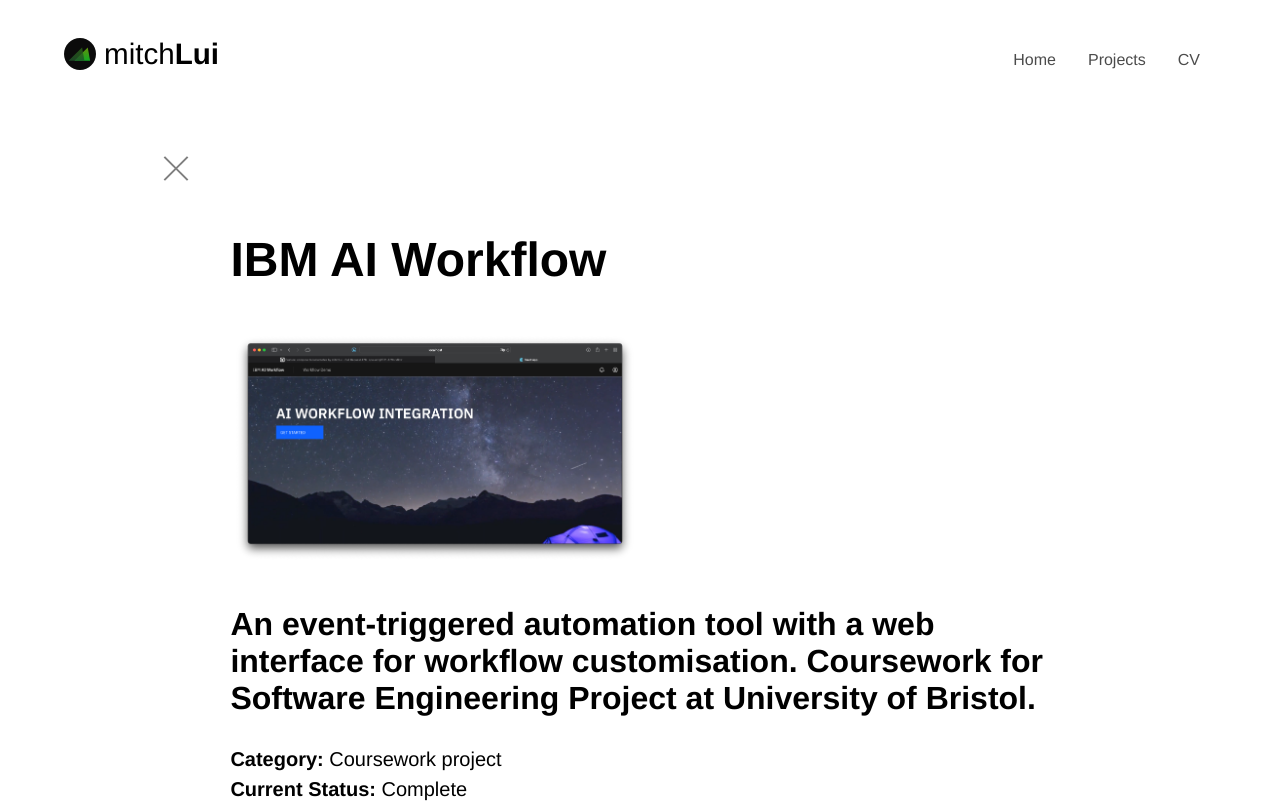
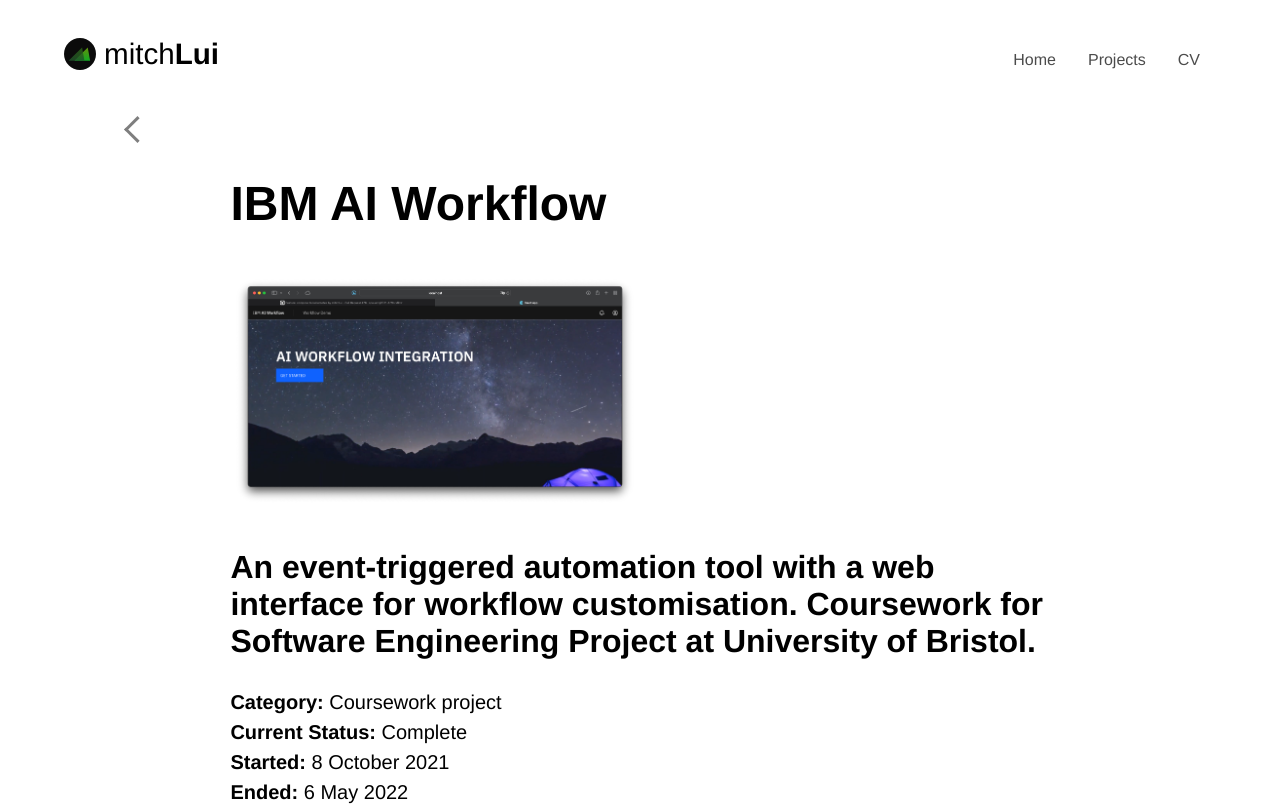
Before and after one commit to mitchLui/website, a React (Create React App) app in the folder client/: page /projects/ai-workflow in a window 1280 px wide. Shown: the top 806 px of the page. Built offline with nearby package versions, Linux system fonts and the light colour scheme.

Commit message:
added arrow

```diff
--- /dev/null
+++ b/client/src/components/Arrow/Arrow.js
@@ -0,0 +1,7 @@
+import React from "react";
+import "./arrow.css";
+
+export const Arrow = () =>
+    <div className={"goback-container"}>
+        <div className={"arrow"}/>
+    </div>
--- /dev/null
+++ b/client/src/components/Arrow/arrow.css
@@ -0,0 +1,34 @@
+.arrow{
+  border: solid white;
+  border-width: 0 3px 3px 0;
+  display: inline-block;
+  transform: rotate(135deg);
+  opacity: 0.5;
+  width: 16px;
+  height: 16px;
+  transition: opacity 0.2s ease-in-out;
+}
+
+.arrow:hover{
+  opacity: 1;
+}
+
+@media (prefers-color-scheme: dark) {
+  .arrow{
+    border: solid white;
+    border-width: 0 3px 3px 0;
+  }
+}
+
+@media (prefers-color-scheme: light) {
+  .arrow{
+    border: solid black;
+    border-width: 0 3px 3px 0;
+  }
+}
+
+@media screen and (max-width: 768px) {
+  .goback-container{
+    padding: 1rem 0 0 1rem;
+  }
+}
--- a/client/src/components/Button/Button.js
+++ b/client/src/components/Button/Button.js
@@ -1,5 +1,6 @@
 import React from "react";
 import { Link } from "react-router-dom";
+import { Arrow } from "../Arrow/Arrow";
 import { Cross } from "../Cross/Cross";
 import "./button.css";
 
@@ -15,6 +16,9 @@ export const LinkFunctionButton = ({to, text, onClick}) =>
 export const ModalCloseButton = ({onClick, to}) =>
     <Link onClick={onClick} to={to} className={"modal"}><Cross/></Link>
 
+export const GoBackButton = ({onClick, to}) =>
+    <Link onClick={onClick} to={to} className={"modal"}><Arrow/></Link>
+
 export const ContactButton = ({icon, href, alt, text}) =>
     <a className={"button contact"} href={href} target={"_blank"} rel={"noreferrer"}>
         <div className={"contact-icon"}>
--- a/client/src/components/Projects/projects.css
+++ b/client/src/components/Projects/projects.css
@@ -94,6 +94,6 @@
 @media (prefers-color-scheme: dark) {
     .project {
         color: #ffffff;
-        background-color: #131313;
+        background-color: #111111;
     }
 }
--- a/client/src/pages/ProjectPages/ProjectModalPage.js
+++ b/client/src/pages/ProjectPages/ProjectModalPage.js
@@ -1,8 +1,7 @@
 import { React, useEffect } from "react";
 import { useParams, Navigate } from "react-router";
-import { Button } from "../../components/Button/Button";
+import { Button, GoBackButton } from "../../components/Button/Button";
 import { projects } from "../../data/projects";
-import { ModalCloseButton } from "../../components/Button/Button";
 import "./projectmodalpage.css";
 
 export function ProjectModalPage(){
@@ -18,7 +17,7 @@ export function ProjectModalPage(){
 
     return (
         <>
-            <ModalCloseButton onClick={()=>{
+            <GoBackButton onClick={()=>{
                 document.getElementsByClassName("projects-container")[0].classList.remove("not-visible");
             }} to={"/projects"}/>
             <div className={"modal-content"}>
```
Also changed, not shown: client/src/components/Cross/cross.css (indentation only).
